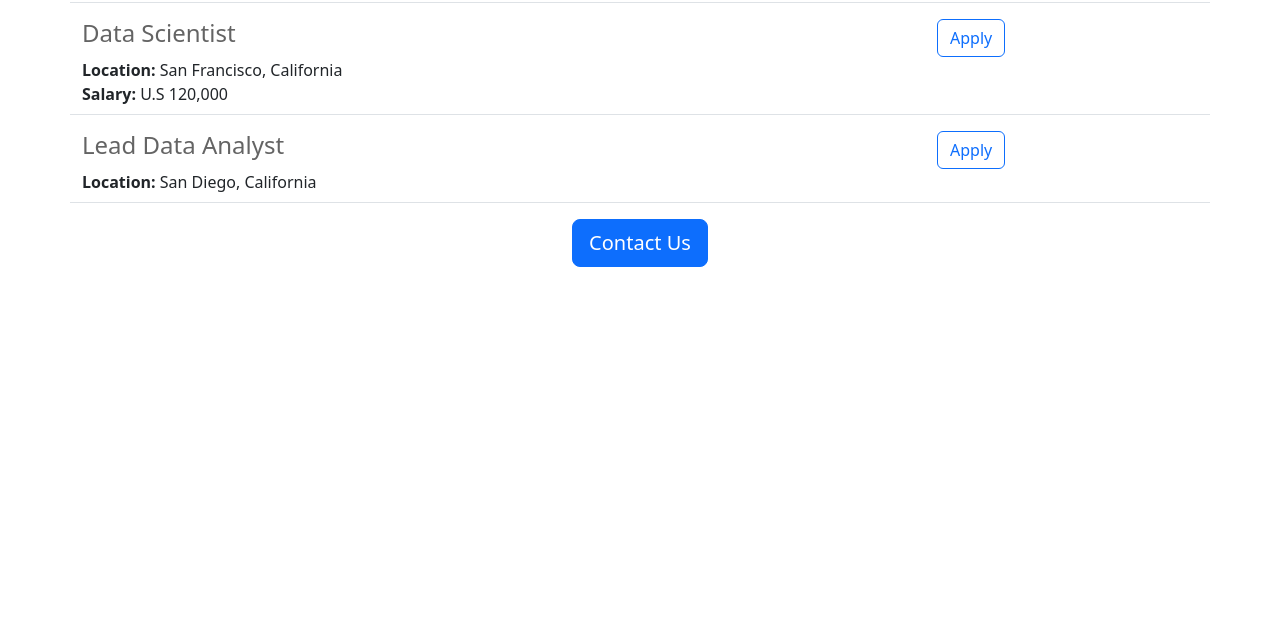
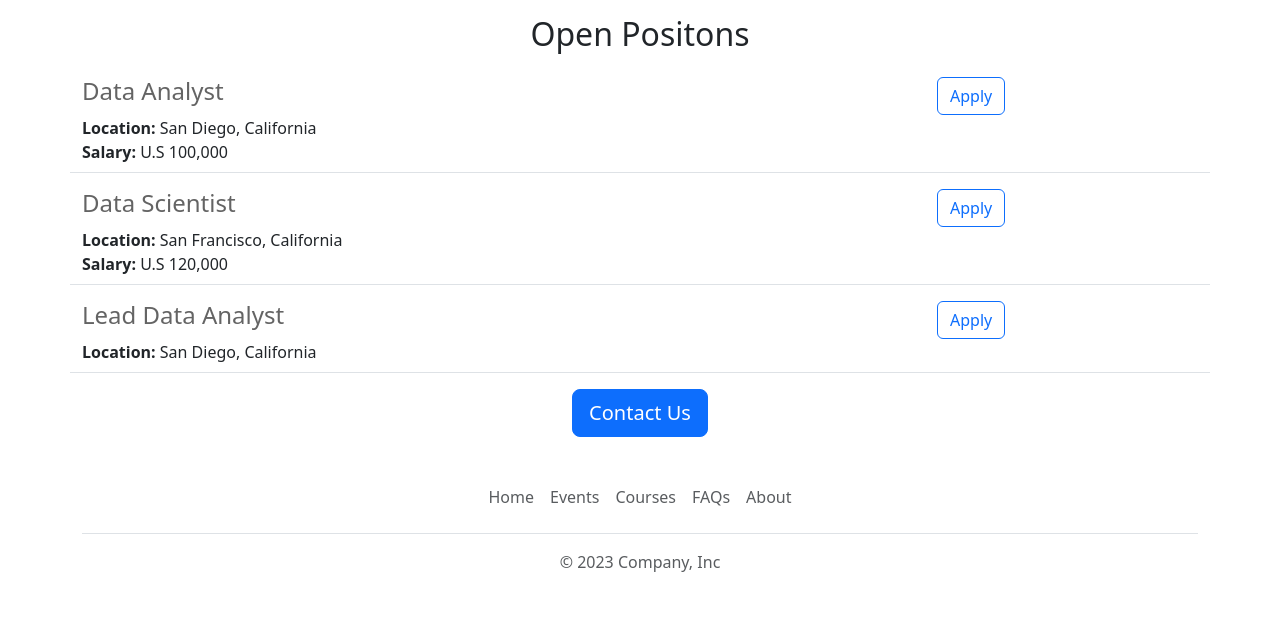
Before and after one commit to kingofcode898/first-website, a Flask app: page / in a window 1280 px wide. Shown: the part 1185-1815 px from the top of the page. Before the commit the page ends 1452 px from the top, so only its background shows below. Run offline with Flask 3, Linux system fonts and the light colour scheme.

Commit message:
functional and asthetic improvements

```diff
--- a/templates/footer.html
+++ b/templates/footer.html
@@ -0,0 +1,14 @@
+<div class="b-example-divider"></div>
+
+<div class="container">
+  <footer class="py-3 my-4">
+    <ul class="nav justify-content-center border-bottom pb-3 mb-3">
+      <li class="nav-item"><a href="home.html" class="nav-link px-2 text-body-secondary">Home</a></li>
+      <li class="nav-item"><a href="" class="nav-link px-2 text-body-secondary">Events</a></li>
+      <li class="nav-item"><a href="#" class="nav-link px-2 text-body-secondary">Courses</a></li>
+      <li class="nav-item"><a href="#" class="nav-link px-2 text-body-secondary">FAQs</a></li>
+      <li class="nav-item"><a href="#" class="nav-link px-2 text-body-secondary">About</a></li>
+    </ul>
+    <p class="text-center text-body-secondary">&copy; 2023 Company, Inc</p>
+  </footer>
+</div>
--- a/templates/home.html
+++ b/templates/home.html
@@ -10,11 +10,21 @@
     {% include 'nav.html' %}
     <div class="container">
     <h1 class="text-center">Career page</h1>
-    <img class="img-fluid" src="static/banner.jpg">
+    <img class="img-fluid" src="static/banner.jpg" alt="banner">
     <h1 class="text-center mt-2">About Us</h1>
-    <p class="lead">Lorem ipsum dolor sit amet, consectetur adipiscing elit, sed do eiusmod tempor incididunt ut labore et dolore magna aliqua. Laoreet suspendisse interdum consectetur libero. Ipsum consequat nisl vel pretium lectus quam id leo. Molestie nunc non blandit massa. Ullamcorper sit amet risus nullam eget felis eget nunc. Vel facilisis volutpat est velit. Nisl tincidunt eget nullam non nisi est sit amet facilisis. Lectus nulla at volutpat diam. Enim diam vulputate ut pharetra sit. </p>
+    <div class="row" style="margin-bottom: 16px;">
+    <div class="col-md-6">
+      <p class="lead">
+      Lorem ipsum dolor sit amet, consectetur adipiscing elit, sed do eiusmod tempor incididunt ut labore et dolore magna aliqua. Laoreet suspendisse interdum consectetur libero. Ipsum consequat nisl vel pretium lectus quam id leo. Molestie nunc non blandit massa. Ullamcorper sit amet risus nullam eget felis eget nunc. Vel facilisis volutpat est velit. Nisl tincidunt eget nullam non nisi est sit amet facilisis. Lectus nulla at volutpat diam. Enim diam vulputate ut pharetra sit.
+    </p>
+    </div>
+      <div class=" d-none d-md-block col-md-6">
+      <img src="/static/people.jpg" style="height: 320px; border:4px;">
+        </div>
+      </div>
+    <div>
     <h2 class="text-center mt-2 mb-4">Open Positons</h2>
-<div>
+    </div>
       <div>
       {% for job in jobs %}
         {% include 'jobitem.html' %}
@@ -22,8 +32,9 @@
       </div>
     </div>
     <div class="text-center">
-      <button class="btn btn-primary btn-lg">Contact Us</button>
+      <a href="mailto:dmg89807@gmail.com?subject=Question%20About%20Job%20Openings&body=My%20Name%3A%20%3CYour%20name%3E%0D%0A%0D%0AMy%20Question%3A%20%3CYour%20Question%20here%3E" class="btn btn-primary btn-lg">Contact Us</a>
     </div>
+    {% include 'footer.html' %}
   </body>
 
 </html>
--- a/templates/jobitem.html
+++ b/templates/jobitem.html
@@ -11,6 +11,6 @@
      {% endif %}
 </div>
 <div class="col-3">
-  <button type="button" class="btn btn-outline-primary">Apply</button>
+  <a href="mailto:dmg89807@gmail.com?subject=Job%20application%20For%20{{job['title']}}&body=My%20Name%3A%20%3Center%20your%20name%20here%3E%0D%0A%0D%0AMy%20Resume%3A%20%3Center%20resume%20here%3E%0D%0A%0D%0AMy%20LinkedIn%20Link%3A%20%3Center%20Linkedin%20link%20here%3E" type="button" class="btn btn-outline-primary">Apply</a>
 </div>
 </div>
```
Also changed, not shown: 1 other file.
